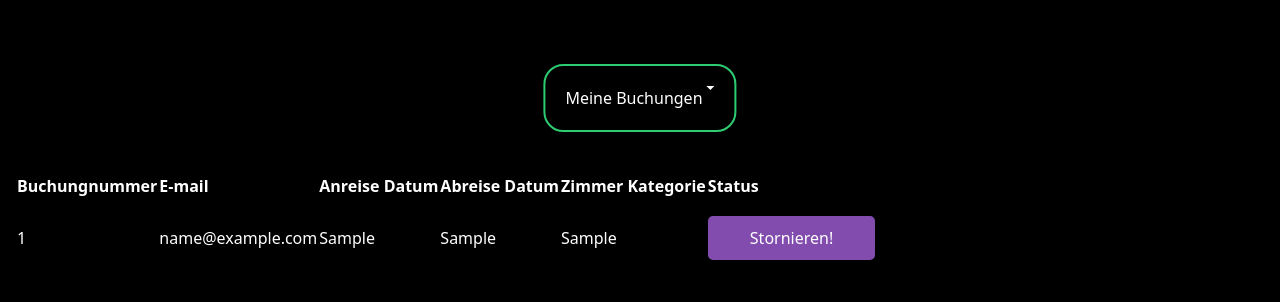
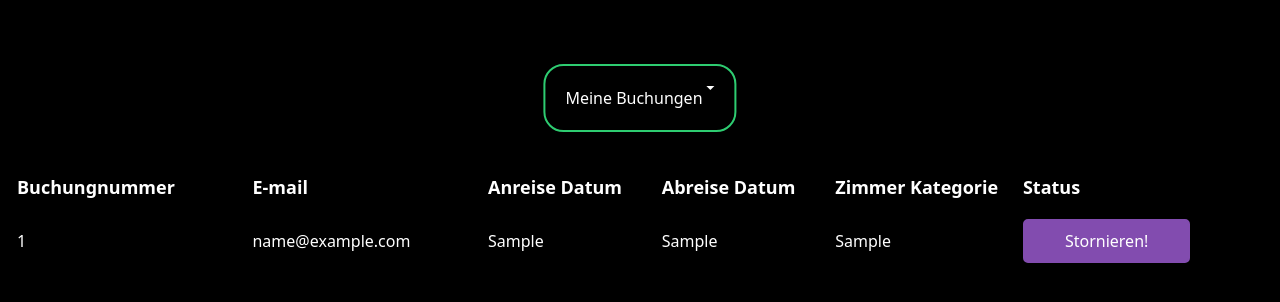
Before and after one commit to fawzywahba15/ITP, a PHP site: page /buchungen_anzeigen.php in a window 1280 px wide. Shown: the part 72-374 px from the top of the page. Run offline with PHP 8.4, Linux system fonts and the light colour scheme; the visitor is signed in with stand-in values (Sample User, id 1); tables that the repository leaves empty or names only in its code hold one stand-in row (values such as "Sample post").

Commit message:
Update buchungen_anzeigen.php

```diff
--- a/zimmer_reservieren/buchungen_anzeigen.php
+++ b/zimmer_reservieren/buchungen_anzeigen.php
@@ -12,7 +12,12 @@ include "zimmer_main.php";
     <meta http-equiv="X-UA-Compatible" content="ie=edge">
     <title>Meine Buchungen</title>
     <style>
-
+        .th{
+            width: 400px;
+            margin-left: 50px;
+            margin-right: 50px;
+            font-size: large;
+        }
     </style>
 </head>
 <body>
@@ -44,12 +49,12 @@ include "zimmer_main.php";
 
 /*            echo "<h6 id='buchungsnummer' class='hidden'>" . $row["id"] . "</h6>";*/
             echo"<td id='buchungsnummer'>" . $row["id"] . "</td>";
-            echo "<td class=''>" . $row["usermail"] . "</td>";
+            echo "<td class='überschriften'>" . $row["usermail"] . "</td>";
             echo "<td class=''>" . $row["anreise_datum"] . "</td>";
             echo "<td class=''>" . $row["abreise_datum"] . "</td>";
             echo "<td class=''>" . $row["room_type"] . "</td>";
             echo "<td>";
-            echo "<button type='button' class='button_2 py-2 my-3' onclick='delete_row(this) '>Stornieren!</button>";
+            echo "<button type='button' class='button_2 py-2 my-3' onclick='delete_row() '>Stornieren!</button>";
             echo "</form>";
             echo "</td>";
 
@@ -66,7 +71,7 @@ include "zimmer_main.php";
 </body>
 <script>
 
-    function delete_row(button) {
+    function delete_row() {
         // Get the values of the form elements
 
         //var form = button.parentNode.parentNode.firstElementChild
@@ -79,6 +84,8 @@ include "zimmer_main.php";
         xhttp.send("id=" + id);
 
         window.location.reload();
+        window.location.reload();
+        <?php header("Refresh:0");?>
     }
 
 
```
